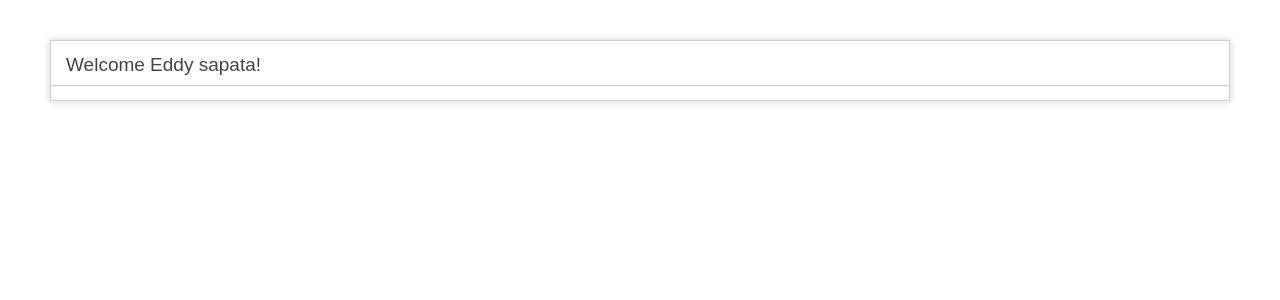
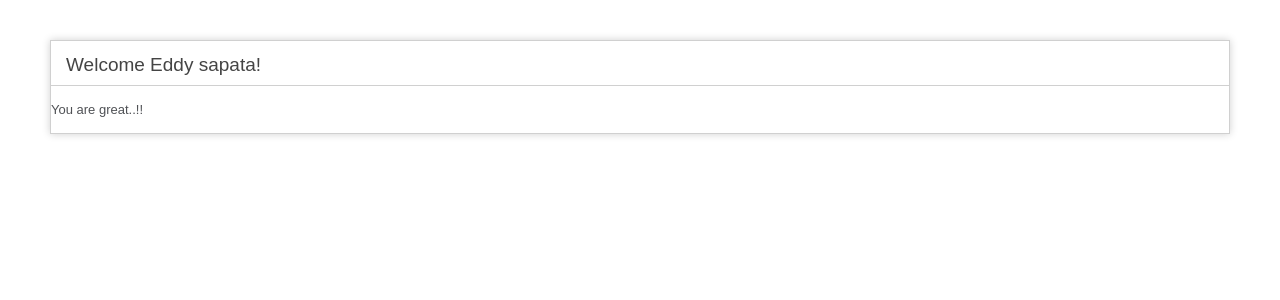
Before and after one commit to eddysapata/Splash, a CodeIgniter app: page /database/ in a window 1280 px wide. Shown: the top 300 px of the page. Run offline with CodeIgniter, Linux system fonts and the light colour scheme.

Commit message:
some changes

```diff
--- a/application/views/welcome_message.php
+++ b/application/views/welcome_message.php
@@ -63,7 +63,8 @@ defined('BASEPATH') OR exit('No direct script access allowed');
 <body>
 
 <div id="container">
-	<h1>Welcome Eddy sapata!</h>
+	<h1>Welcome Eddy sapata!</h1>
+	<p>You are great..!!</p>
 </div>
 
 </body>
```
